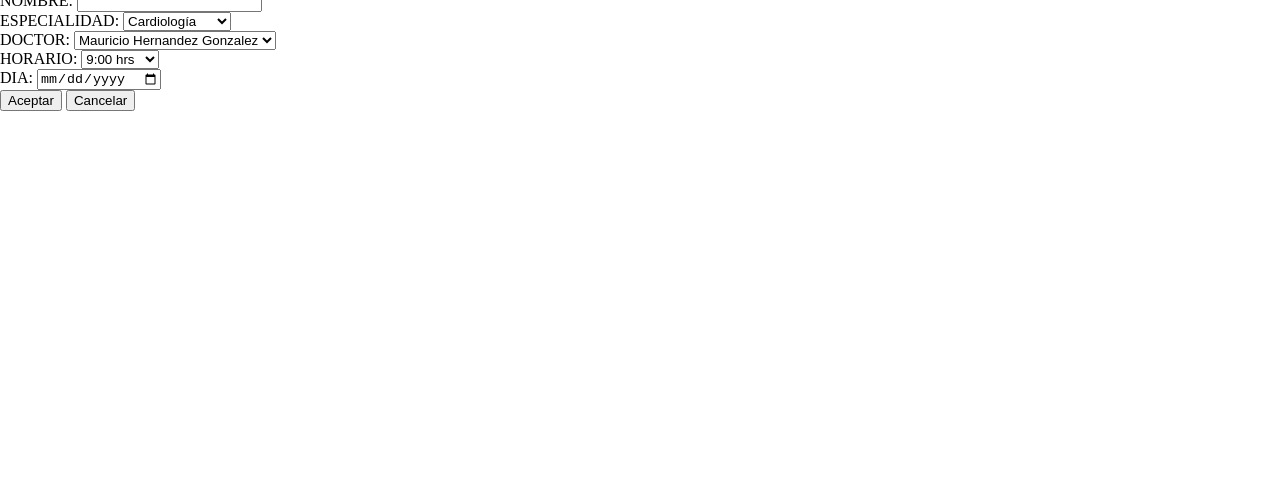
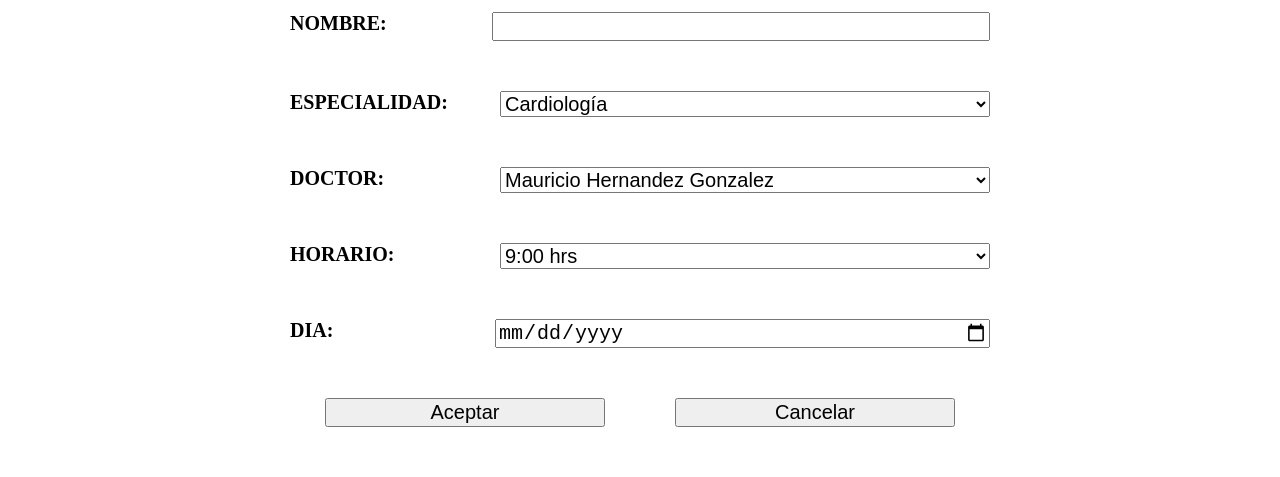
Before and after one commit to jesusHLJJ/citas_medicas, a website built with Vite: page hacer_cita.html in a window 1280 px wide. Shown: the part 339-816 px from the top of the page. Built offline with nearby package versions, Linux system fonts and the light colour scheme.

Commit message:
Correcciones

```diff
--- a/style.css
+++ b/style.css
@@ -62,3 +62,41 @@
     height: 100%;
     padding-left: 35px;
 }
+
+
+
+
+
+/*FORMULARIO HACER_CITA <-> FORMULARIO HACER_CITA <-> FORMULARIO HACER_CITA <-> FORMULARIO HACER_CITA <-> FORMULARIO HACER_CITA <-> */
+.formulario_hacer_cita{
+    margin: auto;
+    width: 700px;
+    text-align: center;
+   font-weight: bold;
+   font-size: 20px;
+}
+
+.formulario_hacer_cita form{
+    display: flex;
+    flex-direction: column;
+
+}
+
+.formulario_hacer_cita .elementos{
+    display: flex;
+    justify-content:space-between;
+    margin-bottom: 50px;
+}
+
+.formulario_hacer_cita .elementos input,
+.formulario_hacer_cita .elementos select {
+    width: 70%;
+    font-size: 20px;
+}
+
+.formulario_hacer_cita .elementos #agendar_cita,
+.formulario_hacer_cita .elementos #cancelar_cita{
+    margin: auto;
+    width: 40%;
+}
+/*FORMULARIO HACER_CITA <-> FORMULARIO HACER_CITA <-> FORMULARIO HACER_CITA <-> FORMULARIO HACER_CITA <-> FORMULARIO HACER_CITA <-> */
```
Also changed, not shown: lista_doctores.html (deleted, +0 -53 lines).
